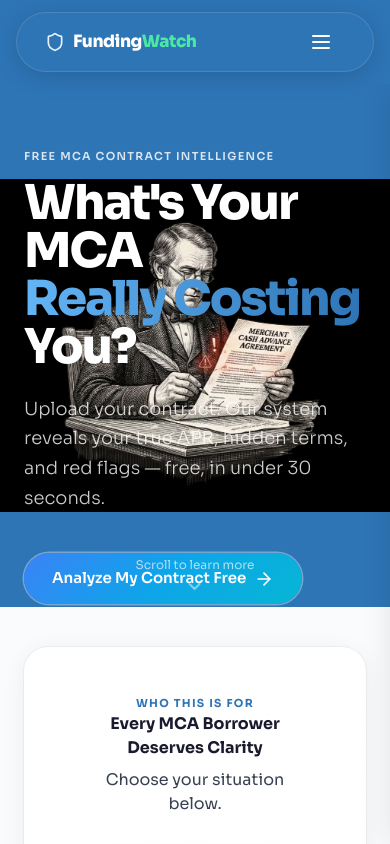
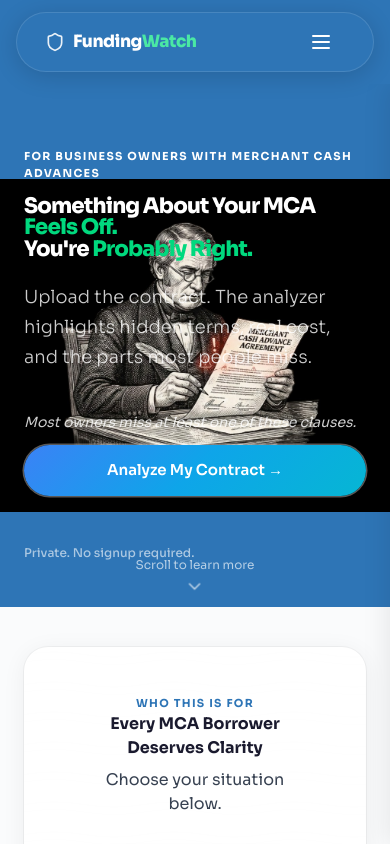
Before and after one commit to tchogorian/fundingwatch, a Next.js app: page / in a window 390 px wide. Shown: the top 844 px of the page. Built offline with nearby package versions, Linux system fonts and the light colour scheme.

Commit message:
Hero: new copy, headline colors #FFF/#00D97E, curiosity line, CTA and trust line updates
Made-with: Cursor

```diff
--- a/src/app/globals.css
+++ b/src/app/globals.css
@@ -604,35 +604,29 @@ h3 {
     bottom: 6px;
   }
 }
-/* Mobile only: softer hero text (not blinding) */
+/* Mobile only: hero text and layout */
 @media (max-width: 1024px) {
-  .hero .eyebrow {
-    color: rgba(255, 255, 255, 0.82);
-    font-weight: 600;
+  .hero .eyebrow.hero-eyebrow {
+    color: rgba(255, 255, 255, 0.9);
+    font-weight: 700;
   }
   .hero .hero-title {
-    font-size: clamp(1.875rem, 3rem, 4rem);
-    font-weight: 700;
+    font-size: clamp(14px, 5.5vw, 2.25rem);
+    font-weight: 800;
   }
-  .hero h1 .hero-white {
-    color: rgba(255, 255, 255, 0.92);
+  .hero h1 .hero-headline-white {
+    color: #FFFFFF;
   }
-  .hero h1 .hero-gradient {
-    color: rgba(255, 255, 255, 0.9);
-    -webkit-text-fill-color: rgba(255, 255, 255, 0.9);
-    background: none;
-    background-clip: unset;
+  .hero h1 .hero-headline-accent {
+    color: #00D97E;
   }
   .hero-sub {
     color: rgba(255, 255, 255, 0.88);
     font-size: 17px;
     font-weight: 400;
   }
-  .hero .trust-logos-label {
-    color: rgba(255, 255, 255, 0.72);
-  }
-  .hero .trust-logo-item {
-    color: rgba(255, 255, 255, 0.78);
+  .hero .hero-curiosity {
+    font-size: 14px;
   }
   .hero .hero-scroll-hint {
     color: rgba(255, 255, 255, 0.65);
@@ -650,13 +644,13 @@ h3 {
   align-items: start;
   min-height: calc(100vh - 156px);
 }
-/* Desktop: "Really Costing" matches header "Watch" teal */
+/* Desktop: headline colors — solid only, no gradient */
 @media (min-width: 1025px) {
-  .hero h1 .hero-gradient {
-    color: #4AE8A4;
-    background: none;
-    -webkit-text-fill-color: #4AE8A4;
-    background-clip: unset;
+  .hero h1 .hero-headline-white {
+    color: #FFFFFF;
+  }
+  .hero h1 .hero-headline-accent {
+    color: #00D97E;
   }
 }
 @media (max-width: 1024px) {
@@ -666,8 +660,18 @@ h3 {
     min-height: auto;
   }
 }
-.hero h1 .hero-white {
-  color: #ffffff;
+.hero .eyebrow.hero-eyebrow {
+  color: #FFFFFF;
+  font-size: 11px;
+  font-weight: 700;
+  letter-spacing: 0.12em;
+  text-transform: uppercase;
+}
+.hero h1 .hero-headline-white {
+  color: #FFFFFF;
+}
+.hero h1 .hero-headline-accent {
+  color: #00D97E;
 }
 .hero-title {
   font-size: clamp(2.25rem, 4rem, 5.2rem);
@@ -682,12 +686,6 @@ h3 {
     font-size: 5.2rem;
   }
 }
-.hero h1 .hero-gradient {
-  background: linear-gradient(90deg, #64B5F6, #2E75B6);
-  -webkit-background-clip: text;
-  -webkit-text-fill-color: transparent;
-  background-clip: text;
-}
 .hero-sub {
   font-size: 18px;
   font-weight: 300;
@@ -696,11 +694,22 @@ h3 {
   max-width: 520px;
   margin-bottom: 40px;
 }
+.hero-curiosity {
+  font-size: 13px;
+  font-style: italic;
+  color: rgba(255, 255, 255, 0.8);
+  margin-bottom: 12px;
+}
 .hero-btns {
   display: flex;
   gap: 14px;
   align-items: center;
   margin-bottom: 48px;
+}
+.hero-trust-line {
+  font-size: 12px;
+  font-weight: 500;
+  color: rgba(255, 255, 255, 0.6);
 }
 /* Primary: gradient fill + gradient border (Plaid-style) */
 .btn-hero-primary {
--- a/src/components/Hero.tsx
+++ b/src/components/Hero.tsx
@@ -1,6 +1,6 @@
 "use client";
 
-import { ArrowRight, ChevronDown } from "lucide-react";
+import { ChevronDown } from "lucide-react";
 
 export default function Hero() {
   const scrollToUpload = () => {
@@ -16,8 +16,8 @@ export default function Hero() {
       <div className="hero-inner">
         {/* Left column — content */}
         <div>
-          <p className="eyebrow" style={{ marginBottom: 14 }}>
-            FREE MCA CONTRACT INTELLIGENCE
+          <p className="eyebrow hero-eyebrow" style={{ marginBottom: 14 }}>
+            For business owners with Merchant Cash Advances
           </p>
           <h1
             className="mb-6 hero-title"
@@ -27,33 +27,29 @@ export default function Hero() {
               letterSpacing: "-0.04em",
             }}
           >
-            <span className="hero-white">What&apos;s Your MCA</span>
+            <span className="hero-headline-white">Something About Your MCA </span>
+            <span className="hero-headline-accent">Feels Off.</span>
             <br />
-            <span className="hero-gradient">Really Costing</span>
-            <br />
-            <span className="hero-white">You?</span>
+            <span className="hero-headline-white">You&apos;re </span>
+            <span className="hero-headline-accent">Probably Right.</span>
           </h1>
           <p className="hero-sub">
-            Upload your contract. Our system reveals your true APR, hidden terms, and red flags —
-            free, in under 30 seconds.
+            Upload the contract. The analyzer highlights hidden terms, real cost, and the parts most people miss.
+          </p>
+          <p className="hero-curiosity" style={{ marginBottom: 12 }}>
+            Most owners miss at least one of these clauses.
           </p>
           <div className="hero-btns">
             <button
               type="button"
               onClick={scrollToUpload}
-              className="btn-hero-primary inline-flex items-center gap-2"
+              className="btn-hero-primary inline-flex min-h-[48px] items-center justify-center gap-2 w-full sm:w-auto"
             >
-              Analyze My Contract Free
-              <ArrowRight className="h-5 w-5" aria-hidden />
+              Analyze My Contract →
             </button>
           </div>
-          <div className="trust-logos">
-            <span className="trust-logos-label">Trusted by business owners in:</span>
-            <span className="trust-logo-item">NY</span>
-            <span className="trust-logo-item">CA</span>
-            <span className="trust-logo-item">FL</span>
-            <span className="trust-logo-item">TX</span>
-            <span className="trust-logo-item">IL</span>
+          <div className="hero-trust-line">
+            Private. No signup required.
           </div>
         </div>
 
```
